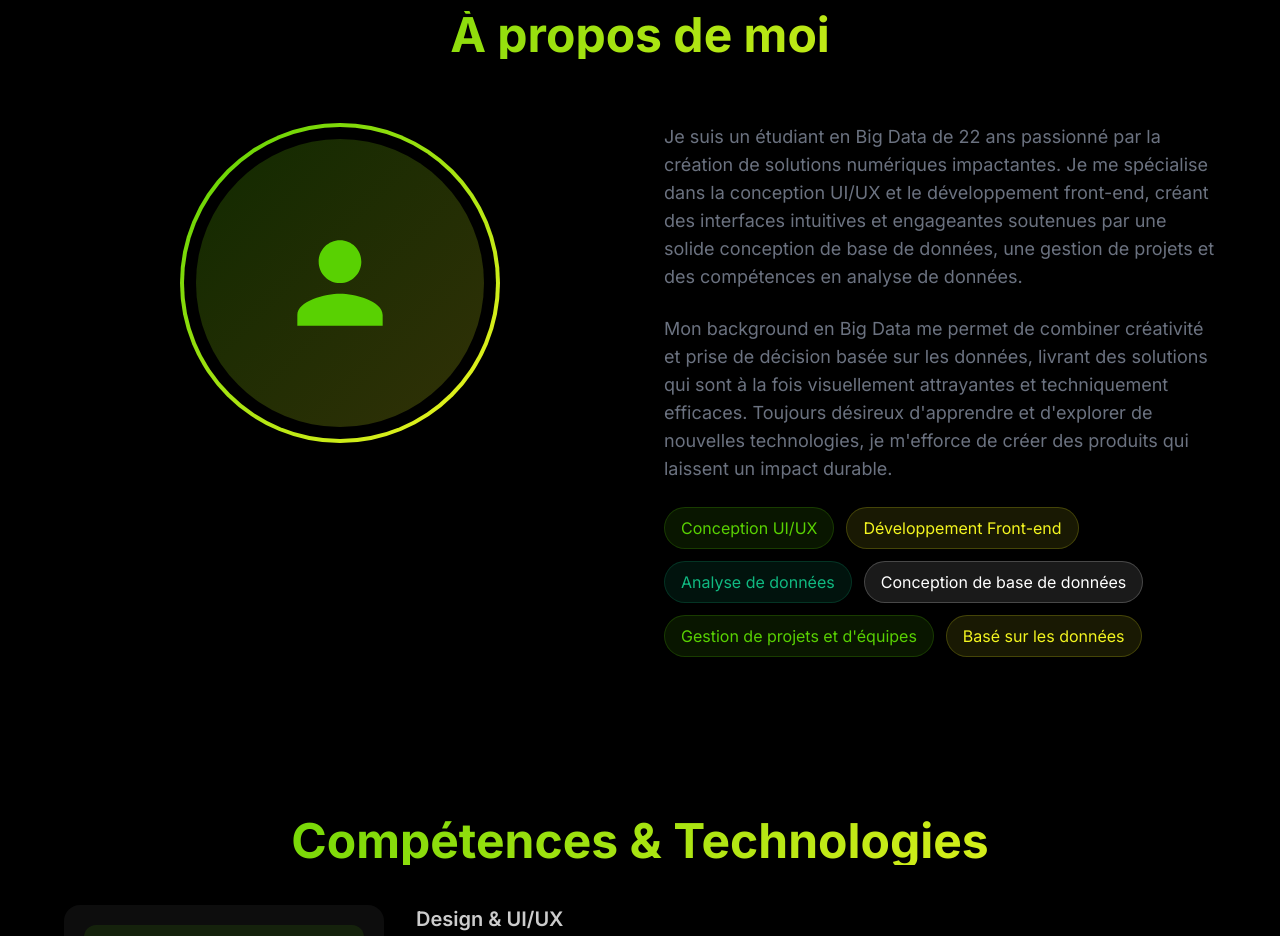
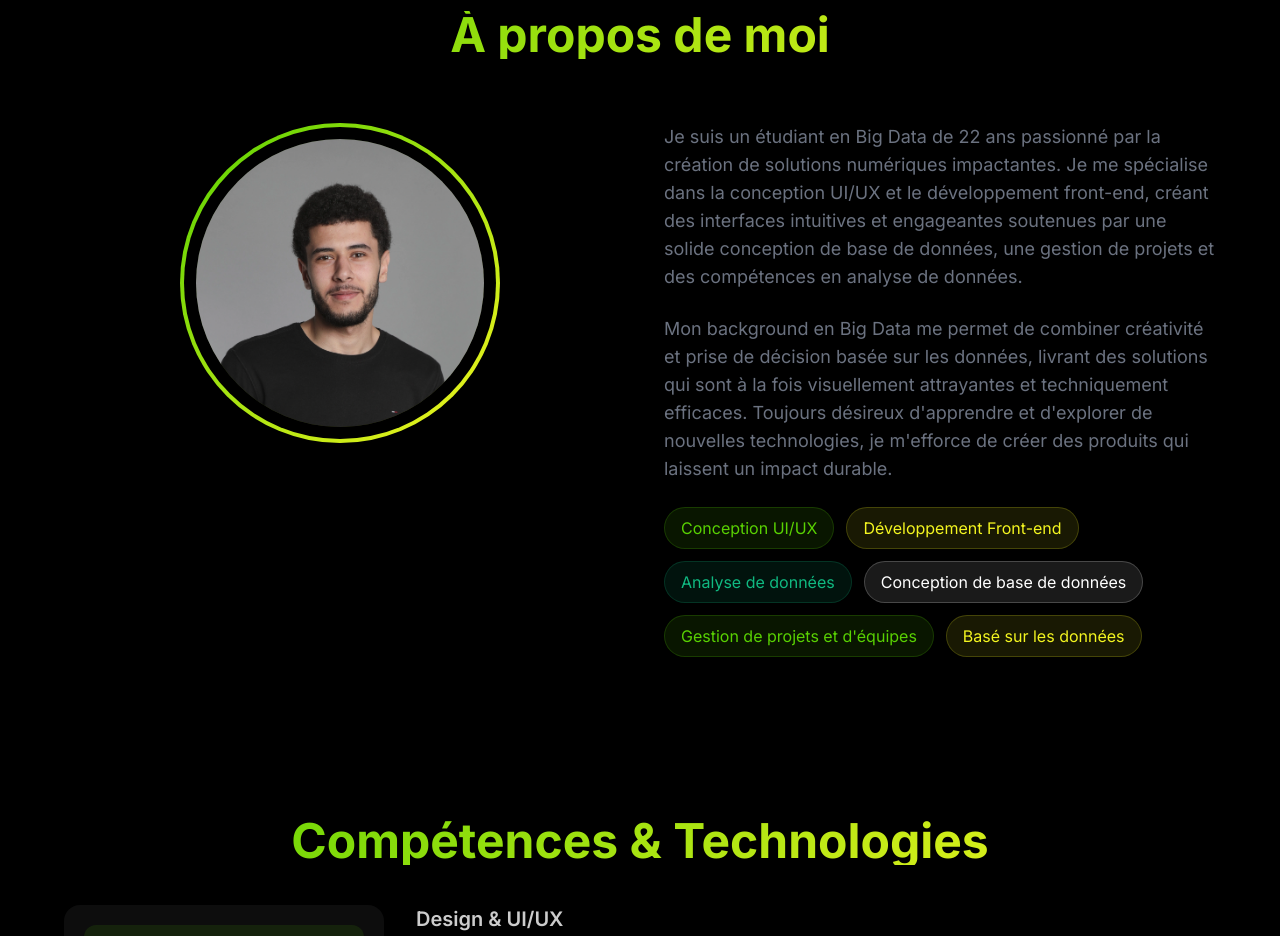
Before and after one commit to itsimed/myportfolio, a React (Vite) app: page / in a window 1280 px wide. Shown: the part 1160-2096 px from the top of the page. Built offline with nearby package versions, Linux system fonts and the light colour scheme.

Commit message:
profile image update

```diff
--- a/src/components/About.tsx
+++ b/src/components/About.tsx
@@ -30,9 +30,7 @@ const About = () => {
                 <div className="w-full h-full bg-gradient-primary rounded-full p-1">
                   <div className="w-full h-full bg-background rounded-full flex items-center justify-center">
                     <div className="w-48 sm:w-56 md:w-72 h-48 sm:h-56 md:h-72 bg-gradient-to-br from-primary/20 to-secondary/20 rounded-full flex items-center justify-center">
-                      <svg className="w-20 sm:w-24 md:w-32 h-20 sm:h-24 md:h-32 text-primary" fill="currentColor" viewBox="0 0 24 24">
-                        <path d="M12 12c2.21 0 4-1.79 4-4s-1.79-4-4-4-4 1.79-4 4 1.79 4 4 4zm0 2c-2.67 0-8 1.34-8 4v2h16v-2c0-2.66-5.33-4-8-4z"/>
-                      </svg>
+                      <img src="/public/Belouettar Imed Eddine.webp" alt="My photo" className="w-full h-full object-cover rounded-full" />
                     </div>
                   </div>
                 </div>
```
Also changed, not shown: public/Belouettar Imed Eddine.jpg (added), public/Belouettar Imed Eddine.webp (added).
